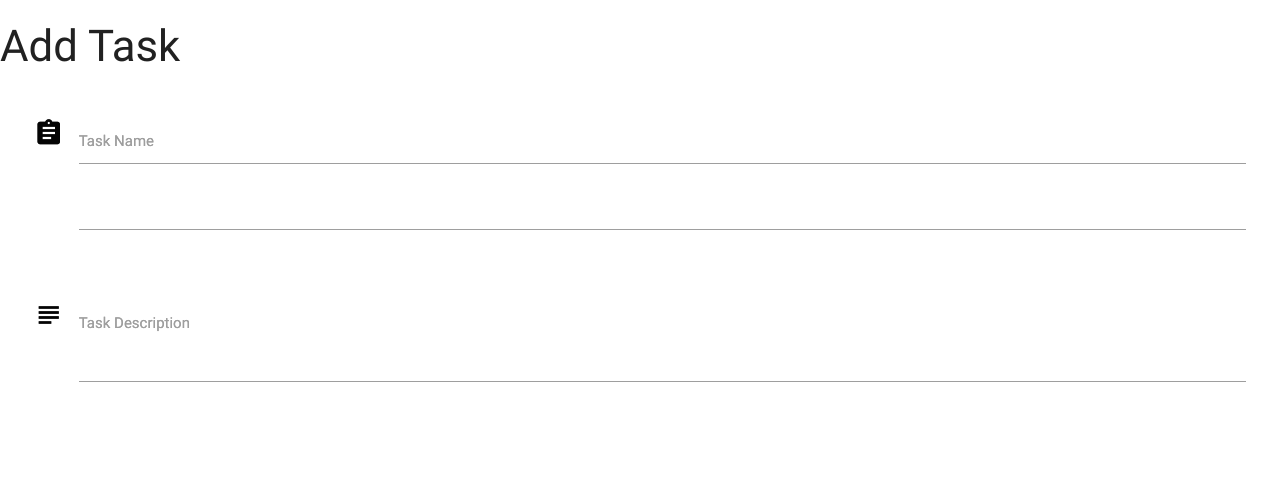
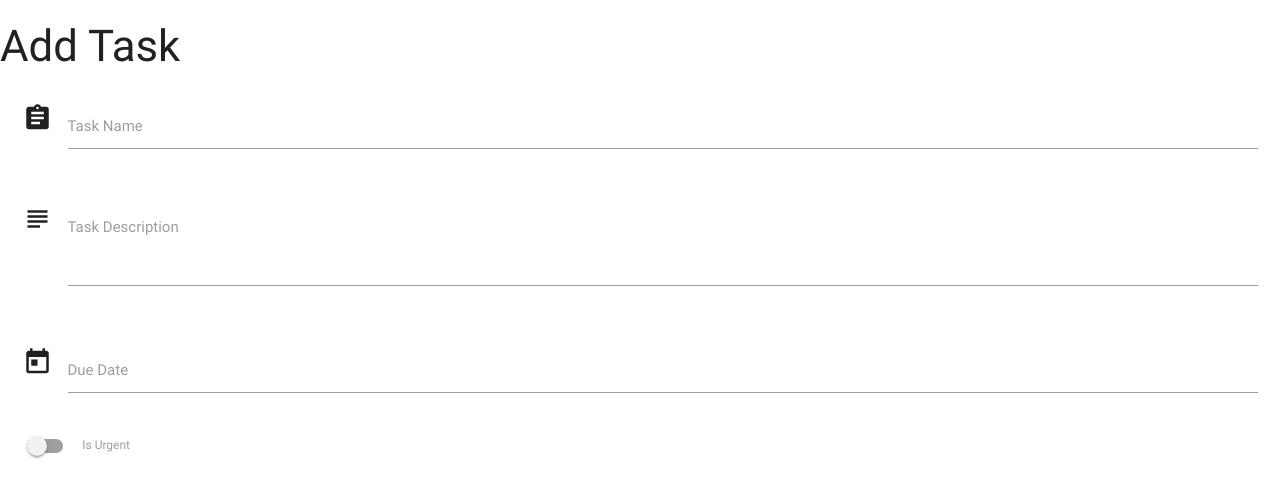
Before and after one commit to kalkiboru111/task-manager, a Flask app: page /add_task in a window 1280 px wide. Shown: the top 498 px of the page. Run offline with Flask 2, Linux system fonts and the light colour scheme; some libraries are stand-ins or nearby versions.

Commit message:
Added date picker and urgent switch

```diff
--- a/templates/addtask.html
+++ b/templates/addtask.html
@@ -1,30 +1,38 @@
 {% extends 'base.html' %} {% block content %}
-
 <h3>Add Task</h3>
-
-<div class="row">
 <div class="row">
     <form action="" method="POST" class="col s12">
-            <form action="" method="POST" class="col s12">
-                <div class="row">
         <div class="row">
             <div class="input-field col s12">
-                            <div class="input-field col s12">
-                                <i class="material-icons prefix">assignment</i> <i class="material-icons prefix">assignment</i>
-                                <input id="task_name" name="task_name" type="text"> <input id="task_name" name="task_name" type="text" class="validate">
-                                <label for="icon_prefix">Task Name</label> <label for="icon-prefix">Task Name</label>
-                            </div>
+                <i class="material-icons prefix">assignment</i>
+                <input id="task_name" name="task_name" type="text">
+                <label for="icon_prefix">Task Name</label>
             </div>
         </div>
         <div class="row">
             <div class="input-field col s12">
-                            <div class="input-field col s12">
-                                <i class="material-icons prefix">subject</i> <i class="material-icons prefix">subject</i>
+                <i class="material-icons prefix">subject</i>
                 <textarea name="task_description" id="task_description" class="materialize-textarea"></textarea>
-                                <text_area name="task_description" id="task_description" class="materialize_textarea"></text_area>
-                                <label for="icon_telephone">Task Description</label> <label for="icon_telephone">Task Description</label>
+                <label for="icon_telephone">Task Description</label>
             </div>
         </div>
+        <div class="row">
+            <div class="input-field col s12" id="matfix">
+                <i class="material-icons prefix">today</i>
+                <input id="due_date" name="due_date" type="text" class="datepicker">
+                <label for="icon_prefix">Due Date</label>
+            </div>
+        </div>
+        <div class="row">
+            <div class="switch">
+                <label>
+                  <input id="is_urgent" name="is_urgent" type="checkbox">
+                  <span class="lever"></span>
+                  Is Urgent
+                </label>
+            </div>
+        </div>
+    </form>
 </div>
 
 {% endblock %}
--- a/templates/base.html
+++ b/templates/base.html
@@ -14,7 +14,11 @@
         $(document).ready(function() {
             $('.collapsible').collapsible();
         })
+        document.getElementById("matfix").addEventListener("click", function(e) {
+            e.stopPropagation();
+        });
     </script>
+
 </body>
 
 </html>
```
Also changed, not shown: .c9/metadata/environment/templates/addtask.html (+1 -1 lines), .c9/metadata/environment/templates/base.html (+1 -1 lines), 1 other file. Lines whose indentation alone changed are shown as unchanged.
